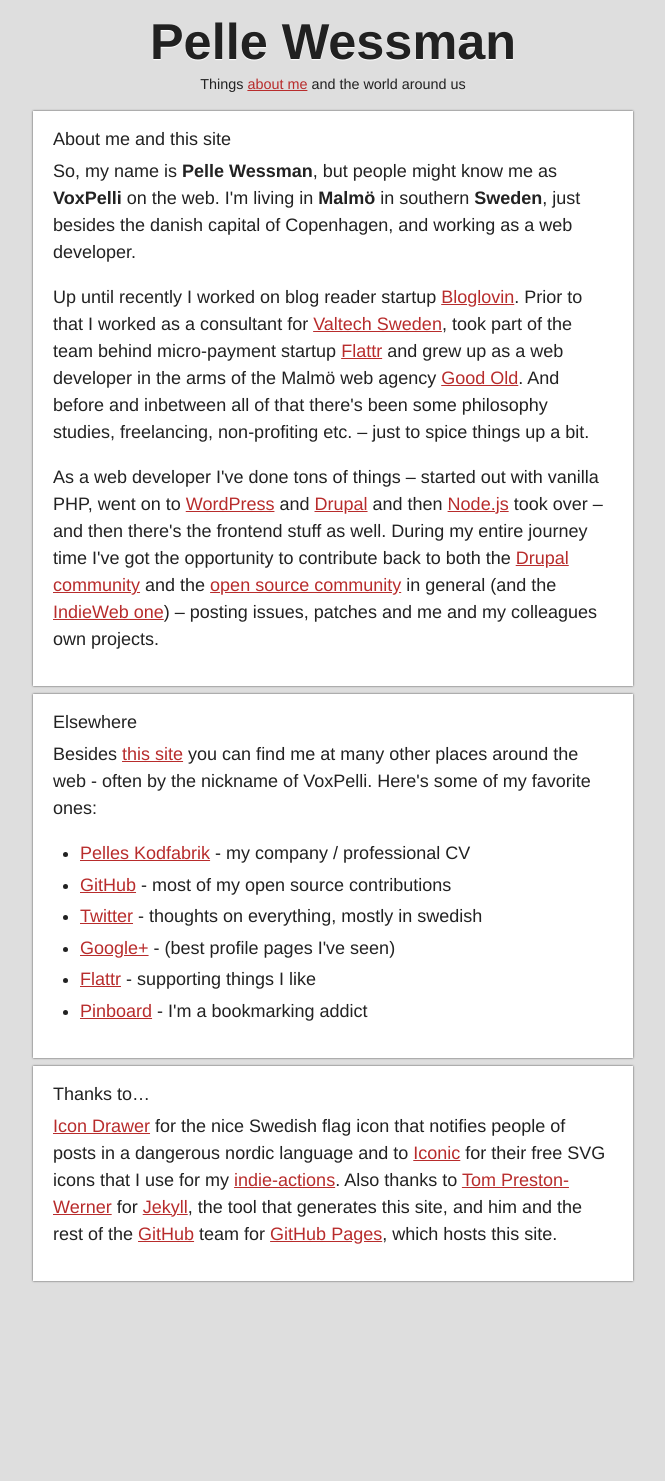
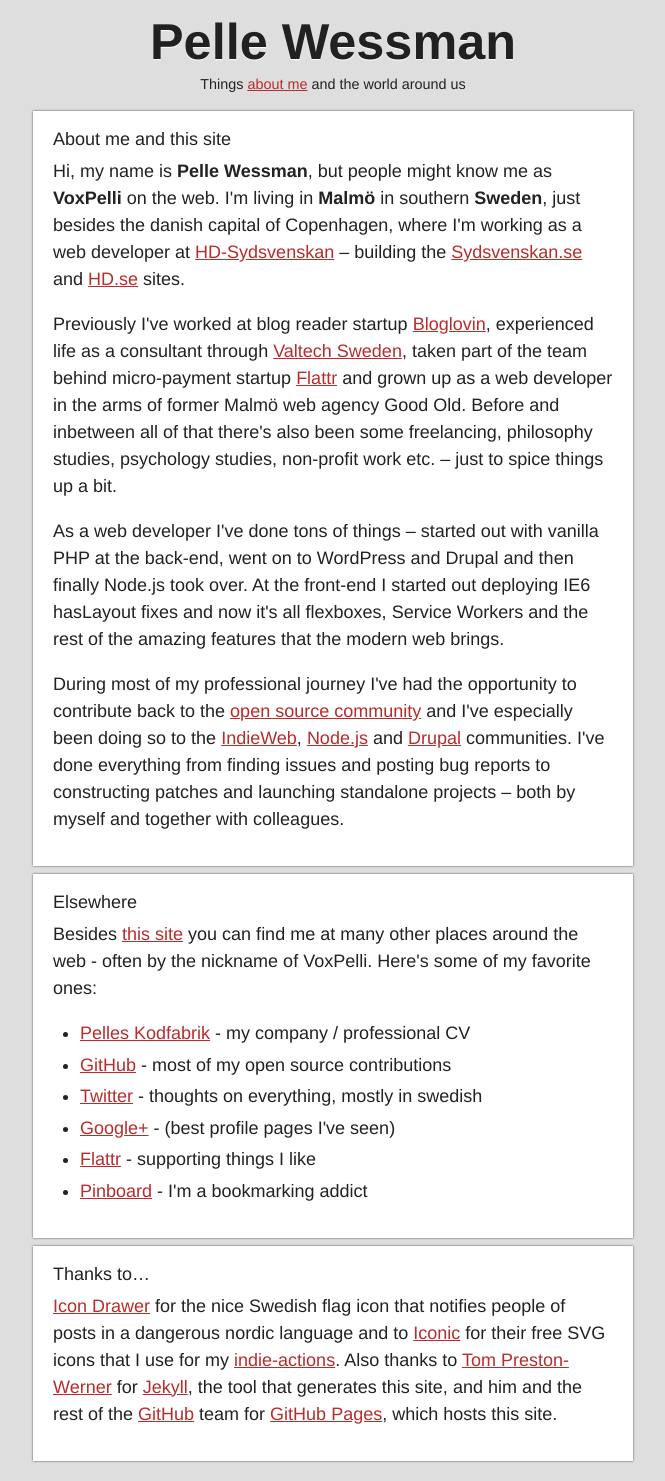
Before and after one commit to voxpelli/voxpelli.github.com, a Jekyll site: the page built from about/index.html, in a window 1280 px wide. Shown: the whole page, without its empty margins (307-972 px from the left). Built offline with Jekyll 4.4.1, drawn with Linux system fonts in a browser that asks for light colours; before the commit the page ends 1301 px from its top, so only the background shows below that.

Commit message:
Update the about page

```diff
--- a/about/index.html
+++ b/about/index.html
@@ -6,9 +6,10 @@
 
 <article>
   <h2>About me and this site</h2>
-  <p>So, my name is <strong class="p-name fn">Pelle Wessman</strong>, but people might know me as <strong class="p-nickname nickname">VoxPelli</strong> on the web. I'm living in <span class="h-adr adr"><strong class="p-locality locality">Malmö</strong> in southern <strong class="p-country-name country-name">Sweden</strong></span>, just besides the danish capital of Copenhagen, and working as a <span class="p-job-title title">web developer</span>.</p>
-  <p>Up until recently I worked on blog reader startup <a href="http://www.bloglovin.com/">Bloglovin</a>. Prior to that I worked as a consultant for <a href="https://valtech.se/">Valtech Sweden</a>, took part of the team behind micro-payment startup <a href="http://flattr.com/">Flattr</a> and grew up as a web developer in the arms of the Malmö web agency <a href="http://goodold.se/">Good Old</a>. And before and inbetween all of that there's been some philosophy studies, freelancing, non-profiting etc. – just to spice things up a bit.</p>
-  <p>As a web developer I've done tons of things – started out with vanilla PHP, went on to <a href="http://wordpress.org/">WordPress</a> and <a href="http://drupal.org/">Drupal</a> and then <a href="https://npmjs.org/~voxpelli" rel="me">Node.js</a> took over – and then there's the frontend stuff as well. During my entire journey time I've got the opportunity to contribute back to both the <a href="http://drupal.org/user/341713" rel="me">Drupal community</a> and the <a rel="me" href="https://github.com/voxpelli">open source community</a> in general (and the <a href="http://indiewebcamp.com/User:Kodfabrik.se" rel="me">IndieWeb one</a>) – posting issues, patches and me and my colleagues own projects.</p>
+  <p>Hi, my name is <strong class="p-name fn">Pelle Wessman</strong>, but people might know me as <strong class="p-nickname nickname">VoxPelli</strong> on the web. I'm living in <span class="h-adr adr"><strong class="p-locality locality">Malmö</strong> in southern <strong class="p-country-name country-name">Sweden</strong></span>, just besides the danish capital of Copenhagen, where I'm working as a <span class="p-job-title title">web developer</span> at <a href="http://hdsydsvenskan.se/">HD-Sydsvenskan</a> – building the  <a href="https://www.sydsvenskan.se/">Sydsvenskan.se</a> and <a href="https://www.hd.se/">HD.se</a> sites.</p>
+  <p>Previously I've worked at blog reader startup <a href="http://www.bloglovin.com/">Bloglovin</a>, experienced life as a consultant through <a href="https://valtech.se/">Valtech Sweden</a>, taken part of the team behind micro-payment startup <a href="http://flattr.com/">Flattr</a> and grown up as a web developer in the arms of former Malmö web agency Good Old. Before and inbetween all of that there's also been some freelancing, philosophy studies, psychology studies, non-profit work etc. – just to spice things up a bit.</p>
+  <p>As a web developer I've done tons of things – started out with vanilla PHP at the back-end, went on to WordPress and Drupal and then finally Node.js took over. At the front-end I started out deploying IE6 hasLayout fixes and now it's all flexboxes, Service Workers and the rest of the amazing features that the modern web brings.</p>
+  <p>During most of my professional journey I've had the opportunity to contribute back to the <a rel="me" href="https://github.com/voxpelli">open source community</a> and I've especially been doing so to the <a href="http://indiewebcamp.com/User:Kodfabrik.se" rel="me">IndieWeb</a>, <a href="https://npmjs.org/~voxpelli" rel="me">Node.js</a> and <a href="https://www.drupal.org/u/voxpelli" rel="me">Drupal</a> communities. I've done everything from finding issues and posting bug reports to constructing patches and launching standalone projects – both by myself and together with colleagues.</p>
 </article>
 
 <section>
```
